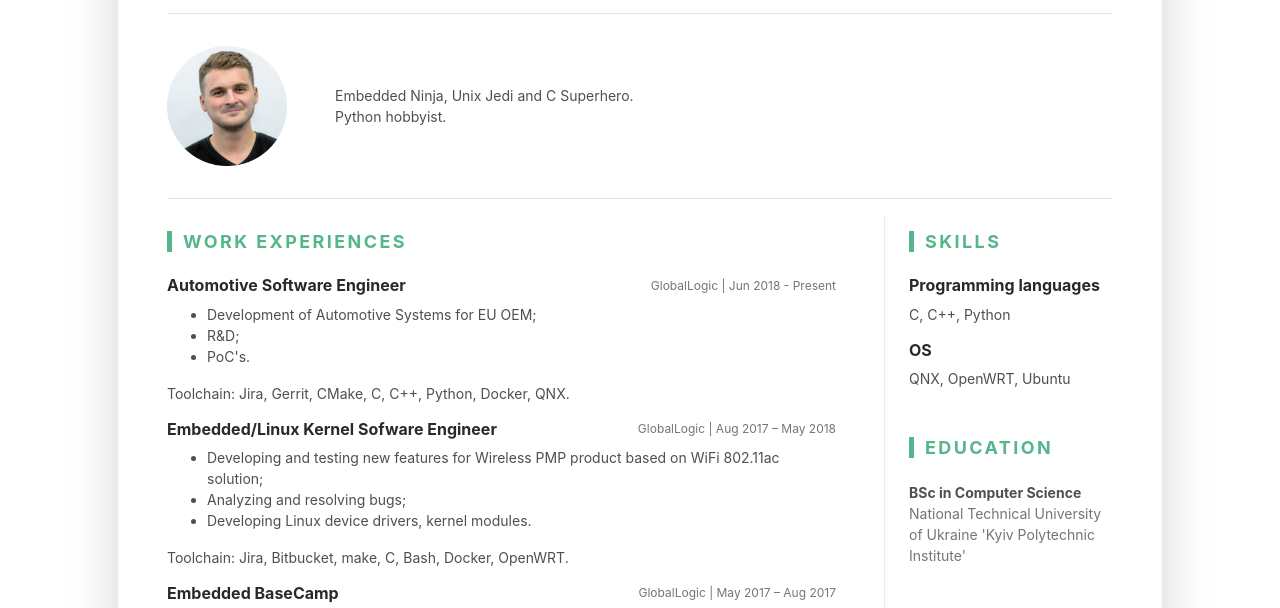
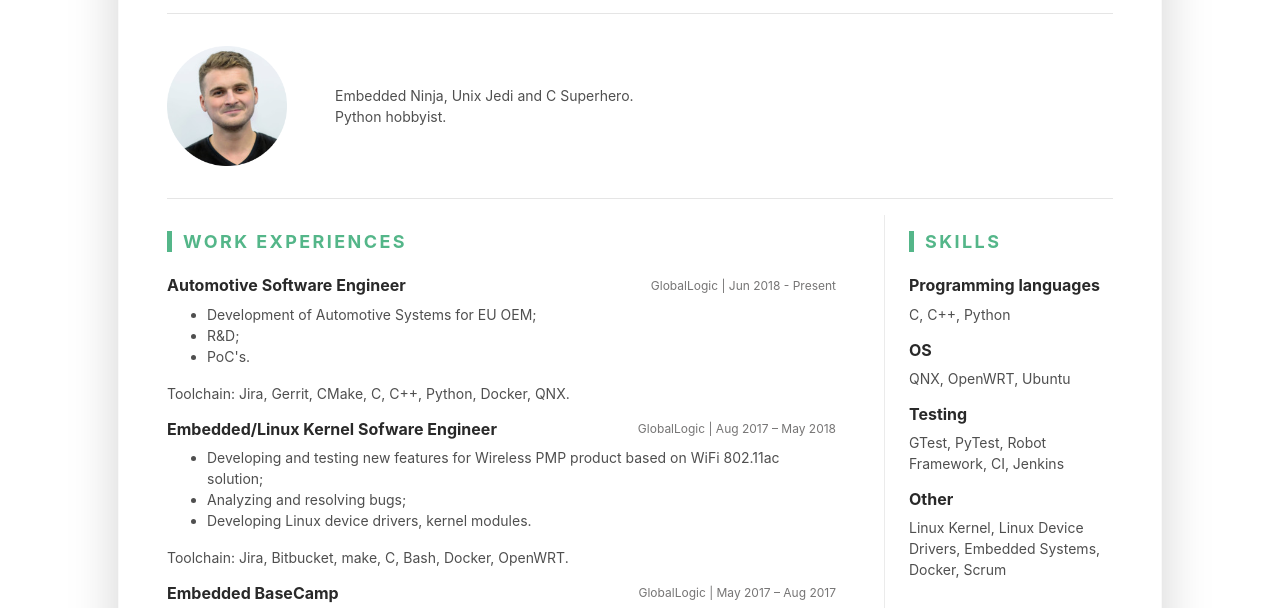
Before and after one commit to vvereta/vvereta.github.io, a plain HTML site: page index.html in a window 1280 px wide. Shown: the part 183-791 px from the top of the page. Drawn offline with Linux system fonts and the light colour scheme.

Commit message:
Add new sections

```diff
--- a/index.html
+++ b/index.html
@@ -113,6 +113,18 @@
 										<li class="mb-2">QNX, OpenWRT, Ubuntu</li>
 									</ul>
 								</div><!--//item-->
+								<div class="item">
+									<h4 class="item-title">Testing</h4>
+									<ul class="list-unstyled resume-skills-list">
+										<li class="mb-2">GTest, PyTest, Robot Framework, CI, Jenkins</li>
+									</ul>
+								</div><!--//item-->
+								<div class="item">
+									<h4 class="item-title">Other</h4>
+									<ul class="list-unstyled resume-skills-list">
+										<li class="mb-2">Linux Kernel, Linux Device Drivers, Embedded Systems, Docker, Scrum</li>
+									</ul>
+								</div><!--//item-->
 							</section><!--//skills-section-->
 							<section class="education-section py-3">
 								<h3 class="text-uppercase resume-section-heading mb-4">Education</h3>
```
